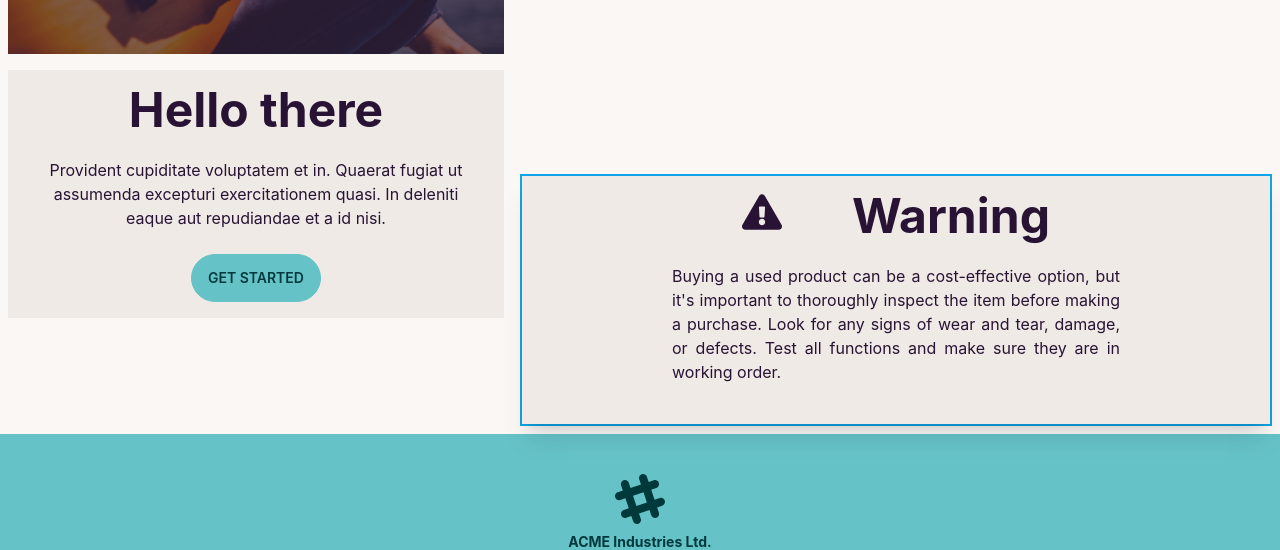
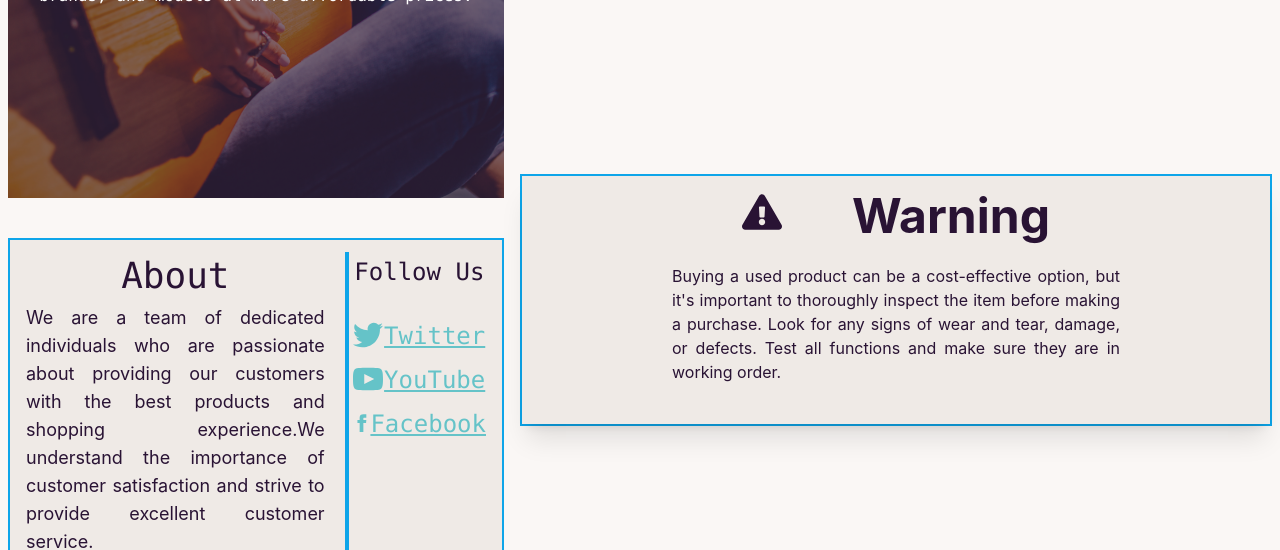
Before and after one commit to RobinTheRedLight/TuneUpClient, a React (Create React App) app: page / in a window 1280 px wide. Shown: the part 402-952 px from the top of the page. Built offline with nearby package versions, Linux system fonts and the light colour scheme; no server answers.

Commit message:
About Section Added

```diff
--- a/src/Pages/Home/Home.js
+++ b/src/Pages/Home/Home.js
@@ -1,5 +1,6 @@
 import React, { useEffect, useState } from 'react';
 import { FaExclamationTriangle } from 'react-icons/fa';
+import { Link } from 'react-router-dom';
 
 const Home = () => {
     const [categoriesData, setCategoriesData] = useState([]);
@@ -13,7 +14,7 @@
         <div>
             <div className='grid md:grid-cols-5 gap-4 p-2'>
                 <div className='col-span-2 pt-1'>
-                    <div className='grid grid-rows-5 grid-flow-col gap-4'>
+                    <div className='grid grid-rows-5 grid-flow-col gap-10'>
                         <div className='row-span-3'>
                             <div className="hero w-full h-full" style={{ backgroundImage: `url("1.jpg")` }}>
                                 <div className="hero-overlay bg-opacity-60"></div>
@@ -27,12 +28,48 @@
                             </div>
                         </div>
                         <div className='row-span-2'>
-                            <div className="hero w-full bg-base-200">
-                                <div className="hero-content text-center">
-                                    <div className="max-w-md">
-                                        <h1 className="text-5xl font-bold">Hello there</h1>
-                                        <p className="py-6">Provident cupiditate voluptatem et in. Quaerat fugiat ut assumenda excepturi exercitationem quasi. In deleniti eaque aut repudiandae et a id nisi.</p>
-                                        <button className="btn btn-primary">Get Started</button>
+                            <div className=" bg-base-200 border-2 border-sky-500">
+                                <div className='p-3'>
+                                    <div className='grid grid-cols-12 gap-4'>
+                                        <div className='col-span-8 '>
+                                            <div className='p-1'>
+                                                <h1 className='text-4xl font-mono'>About</h1>
+                                                <div className=' text-lg text-justify pt-2'>
+                                                    <p>We are a team of dedicated individuals who are passionate about providing our customers with the best products and shopping experience.We understand the importance of customer satisfaction and strive to provide excellent customer service. </p>
+                                                </div>
+                                            </div>
+                                        </div>
+                                        <div className='col-span-4 border-l-4 border-sky-500'>
+                                            <div className='p-1'>
+                                                <h1 className='text-2xl font-mono'>Follow Us</h1>
+                                                <div className="flex flex-col pt-5">
+                                                    <div className='pt-3'>
+                                                        <Link className='flex justify-evenly btn-link'>
+                                                            <svg xmlns="http://www.w3.org/2000/svg" width="30" height="30" viewBox="0 0 24 24" className="fill-current"><path d="M24 4.557c-.883.392-1.832.656-2.828.775 1.017-.609 1.798-1.574 2.165-2.724-.951.564-2.005.974-3.127 1.195-.897-.957-2.178-1.555-3.594-1.555-3.179 0-5.515 2.966-4.797 6.045-4.091-.205-7.719-2.165-10.148-5.144-1.29 2.213-.669 5.108 1.523 6.574-.806-.026-1.566-.247-2.229-.616-.054 2.281 1.581 4.415 3.949 4.89-.693.188-1.452.232-2.224.084.626 1.956 2.444 3.379 4.6 3.419-2.07 1.623-4.678 2.348-7.29 2.04 2.179 1.397 4.768 2.212 7.548 2.212 9.142 0 14.307-7.721 13.995-14.646.962-.695 1.797-1.562 2.457-2.549z"></path></svg>
+                                                            <div>
+                                                                <h3 className='text-2xl font-mono'>Twitter</h3>
+                                                            </div>
+                                                        </Link>
+                                                    </div>
+                                                    <div className='pt-3'>
+                                                        <Link className='flex justify-evenly btn-link'>
+                                                            <svg xmlns="http://www.w3.org/2000/svg" width="30" height="30" viewBox="0 0 24 24" className="fill-current"><path d="M19.615 3.184c-3.604-.246-11.631-.245-15.23 0-3.897.266-4.356 2.62-4.385 8.816.029 6.185.484 8.549 4.385 8.816 3.6.245 11.626.246 15.23 0 3.897-.266 4.356-2.62 4.385-8.816-.029-6.185-.484-8.549-4.385-8.816zm-10.615 12.816v-8l8 3.993-8 4.007z"></path></svg>
+                                                            <div>
+                                                                <h3 className='text-2xl font-mono'>YouTube</h3>
+                                                            </div>
+                                                        </Link>
+                                                    </div>
+                                                    <div className='pt-3'>
+                                                        <Link className='flex justify-evenly btn-link'>
+                                                            <svg xmlns="http://www.w3.org/2000/svg" width="30" height="30" viewBox="0 0 24 24" className="fill-current"><path d="M9 8h-3v4h3v12h5v-12h3.642l.358-4h-4v-1.667c0-.955.192-1.333 1.115-1.333h2.885v-5h-3.808c-3.596 0-5.192 1.583-5.192 4.615v3.385z"></path></svg>
+                                                            <div>
+                                                                <h3 className='text-2xl font-mono'>Facebook</h3>
+                                                            </div>
+                                                        </Link>
+                                                    </div>
+                                                </div>
+                                            </div>
+                                        </div>
                                     </div>
                                 </div>
                             </div>
```
